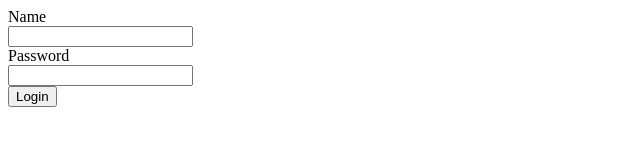
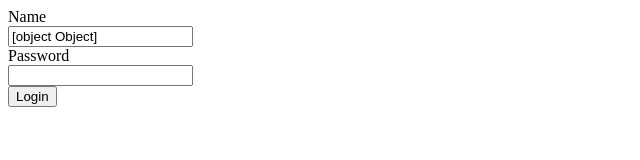
Before and after one commit to DarioHaener/DarioHaener, a Next.js app: page / in a window 1280 px wide. Shown: the top 160 px of the page, without its empty margins (0-640 px from the left). Built offline with nearby package versions, Linux system fonts and the light colour scheme.

Commit message:
User data db commit

```diff
--- a/pages/index.js
+++ b/pages/index.js
@@ -6,7 +6,7 @@ import db from "JS/dbInitialize.js";
 import dbAddUser from '../JS/dbAddUser';
 
 export default function Index() {
-    const [name, setName] = useState("");
+    const [name, setName] = useState(db.collection('User Data').where);
     const [password, setPassword] = useState("");
     const router = useRouter();
 
```
